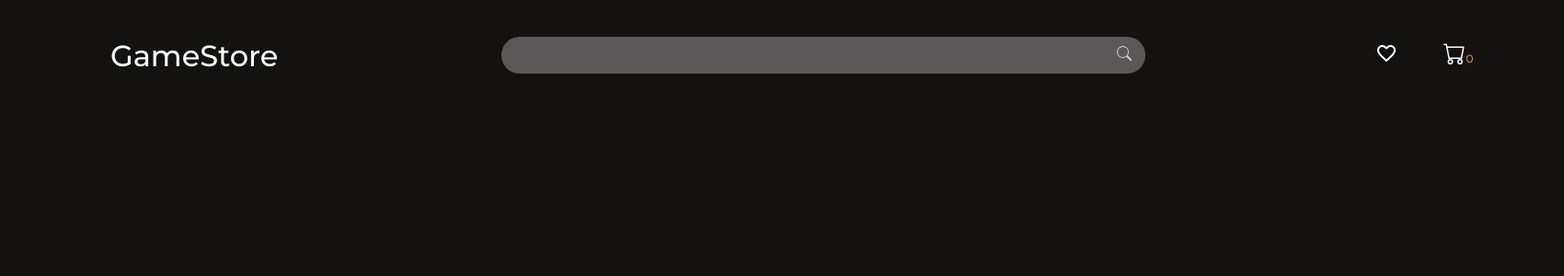
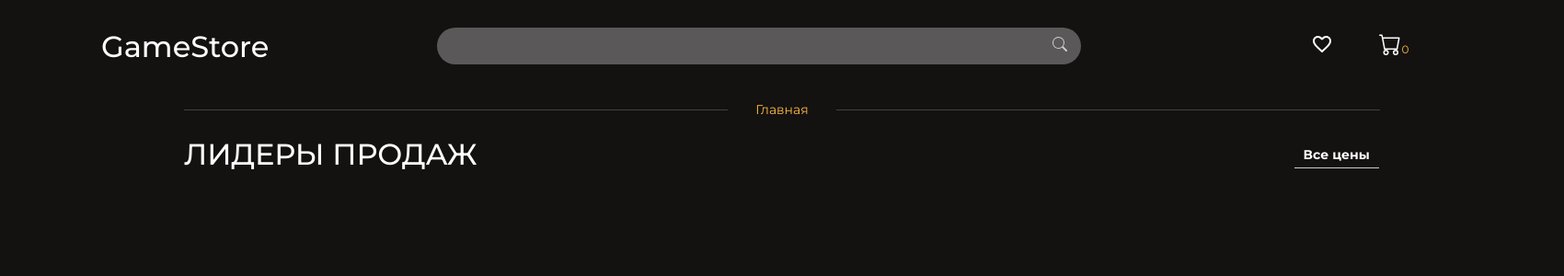
Before and after one commit to Magzhan02/GameStore, a React (Create React App) app: page / in a window 1280 px wide. Shown: the top 300 px of the page at 92% size, 1700 px wide, since content can reach past the window. Built offline with nearby package versions, Linux system fonts and the light colour scheme; data requests are answered from the project's data file.

Commit message:
sort component

```diff
--- a/src/App.js
+++ b/src/App.js
@@ -9,7 +9,7 @@ function App() {
    <div className='wrapper'>
    <Header/>
    <Routes>
-    <Route path="/" element={<Home/>}/>
+      <Route path="/" element={<Home/>}/>
    </Routes>
    </div>
   );
--- a/src/_variables.scss
+++ b/src/_variables.scss
@@ -9,3 +9,5 @@ $input-hover-color:#fff;
 $input-text-color:black;
 $input-focus-color: #fff;
 $icon-main-color:#fff;
+$opacity-line-color:rgba(255,255,255,.2);
+$backround-popup-color:black;
--- a/src/components/Header/Header.module.scss
+++ b/src/components/Header/Header.module.scss
@@ -4,9 +4,12 @@
     display: flex;
     align-items: center;
     padding: 30px;
+    width: 1700px;
     position: fixed;
-    padding:40px;
-    width: 1700px;
+    top: 0;
+    left: 0;
+    width: 100%;
+    z-index: 999;
 
     .logo {
         margin-left: 80px;
@@ -56,7 +59,6 @@
         }
 
     }
-
     .favorite {
         margin-left: 250px;
 
@@ -69,12 +71,10 @@
     .cart {
         margin-left: 50px;
         position: relative;
-
         .cartIcon {
             color: v.$icon-main-color;
             cursor: pointer;
         }
-
         span {
             top: 10px;
             position: absolute;
--- /dev/null
+++ b/src/components/Sort/Sort.jsx
@@ -0,0 +1,69 @@
+import React from 'react';
+
+import style from './Sort.module.scss'
+
+function Sort() {
+  const [toggle, setToggle] = React.useState(false);
+  const [selected, setSelected] = React.useState('Все цены');
+  const sortRef = React.useRef();
+
+  const toggleSet = () => {
+    if (toggle) {
+      setToggle(false);
+    } else {
+      setToggle(true);
+    }
+  };
+
+  const setActive = (e) => {
+    setSelected(e.target.textContent);
+    toggleSet();
+  };
+
+  const outSideClick = (e) => {
+    if (!e.path.includes(sortRef.current)) {
+      setToggle(false);
+    }
+  };
+
+  React.useEffect(() => {
+    document.body.addEventListener('click', outSideClick);
+  }, []);
+
+  return (
+    <div className={style.sort} ref={sortRef}>
+      <h1>ЛИДЕРЫ ПРОДАЖ</h1>
+      <div className={toggle ? style.open : style.popup} onClick={toggleSet}>
+        <span className={style.current}>{selected}</span>
+        <ul className={style.list} onClick={(e) => setActive(e)}>
+          <li data-value="0" className="option">
+            Все цены
+          </li>
+          <li data-value="1" className="option">
+            ДО 1000
+          </li>
+          <li data-value="2" className="option">
+            ДО 2000
+          </li>
+          <li data-value="3" className="option">
+            ДО 3000
+          </li>
+          <li data-value="4" className="option">
+            ДО 4000
+          </li>
+          <li data-value="5" className="option">
+            ДО 5000
+          </li>
+          <li data-value="6" className="option">
+            ДО 6000
+          </li>
+          <li data-value="7" className="option">
+            ДО 7000
+          </li>
+        </ul>
+      </div>
+    </div>
+  );
+}
+
+export default Sort;
--- /dev/null
+++ b/src/components/Sort/Sort.module.scss
@@ -0,0 +1,70 @@
+@use '../../variables'as v;
+
+.sort {
+    position: absolute;
+    display: flex;
+
+    h1 {
+        color: v.$text-color;
+        font-weight: 500;
+    }
+
+    .popup {
+        margin: 10px 20px;
+        cursor: pointer;
+        position: inherit;
+        right: -1000px;
+
+        .current {
+            padding: 0 10px 5px;
+            color: v.$text-color;
+            border-bottom: 1px solid v.$btn-color;
+            font-size: 14px;
+            font-weight: 700;
+        }
+
+        .list {
+            visibility: hidden;
+        }
+    }
+
+    .open {
+        position: inherit;
+        right: -1000px;
+        margin: 10px 0px;
+        border: 1px solid v.$input-hover-color;
+        border-radius: 5px;
+        background: v.$backround-popup-color;
+        font-size: 15px;
+        font-weight: 400;
+
+        .current {
+            color: v.$text-color;
+            padding: 5px;
+            font-size: 12px;
+            font-weight: 700;
+        }
+
+        .list {
+            color: v.$text-color;
+            padding: 6px;
+
+            li {
+                border-bottom: 1px solid v.$opacity-line-color;
+                padding: 5px 50px 5px 0;
+                font-size: 13px;
+                font-weight: 700;
+                line-height: 18px;
+                cursor: pointer;
+            }
+
+            li:last-child {
+                border: none;
+            }
+
+            li:hover {
+                color: v.$hover-color;
+            }
+        }
+    }
+}
--- a/src/index.scss
+++ b/src/index.scss
@@ -17,6 +17,10 @@ a{
     color: v.$text-color;
 }
 
+li{
+   list-style: none;
+}
+
 
 body {
     background: v.$backround-color;
@@ -27,5 +31,5 @@ body {
 }
 
 .wrapper{
-    width:1700px;
+    width: 1700px;
 }
--- a/src/pages/Home.jsx
+++ b/src/pages/Home.jsx
@@ -1,10 +1,26 @@
 import React from 'react';
-import style from './Home.module.scss'
+import { Link } from 'react-router-dom';
+import axios from 'axios';
+
+import style from './Home.module.scss';
+import Sort from '../components/Sort/Sort';
 
 function Home() {
-  return(
+  React.useEffect(async () => {
+    const { data } = await axios.get('http://localhost:3001/items');
+    console.log(data);
+  }, []);
+
+  return (
     <div className={style.home}>
-
+      <div className={style.header}>
+        <div className={style.content}>
+          <Link to="/">Главная</Link>
+        </div>
+       <Sort/>
+      </div>
+      <div className={style.catalog}>
+      </div>
     </div>
   );
 }
--- a/src/pages/Home.module.scss
+++ b/src/pages/Home.module.scss
@@ -0,0 +1,40 @@
+@use '../variables'as v;
+
+.home {
+    max-width: 1300px;
+    margin: 110px auto;
+    position: relative;
+
+    .header {
+
+        .content {
+            display: flex;
+            justify-content: center;
+            align-items: center;
+            width: 100%;
+            font-size: 14px;
+            margin-bottom: 20px;
+
+            a {
+                margin: 0 30px;
+                color: v.$text-second-color;
+            }
+        }
+
+        .content:before {
+            content: '';
+            height: 1px;
+            width: 100%;
+            display: block;
+            background-color: v.$opacity-line-color;
+        }
+
+        .content::after {
+            content: '';
+            height: 1px;
+            width: 100%;
+            display: block;
+            background-color: v.$opacity-line-color;
+        }
+    }
+}
```
Also changed, not shown: src/components/Card/Card.jsx (added, +15 -0 lines), src/components/Card/Card.module.scss (added).
